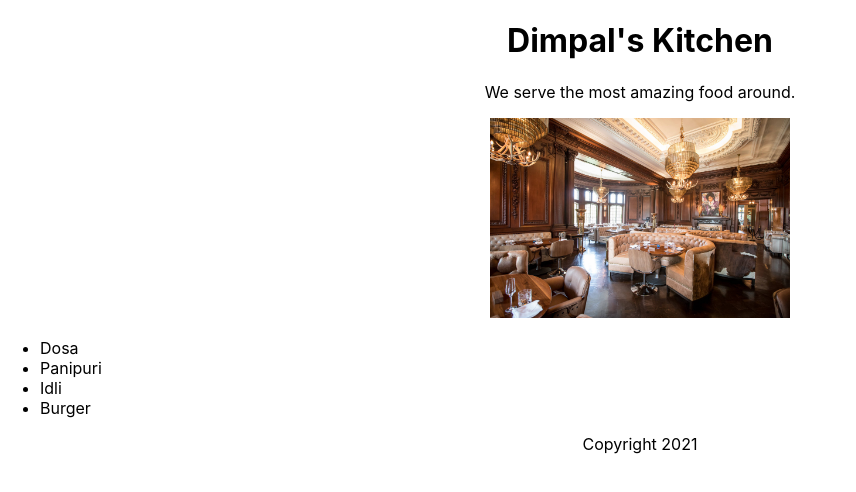
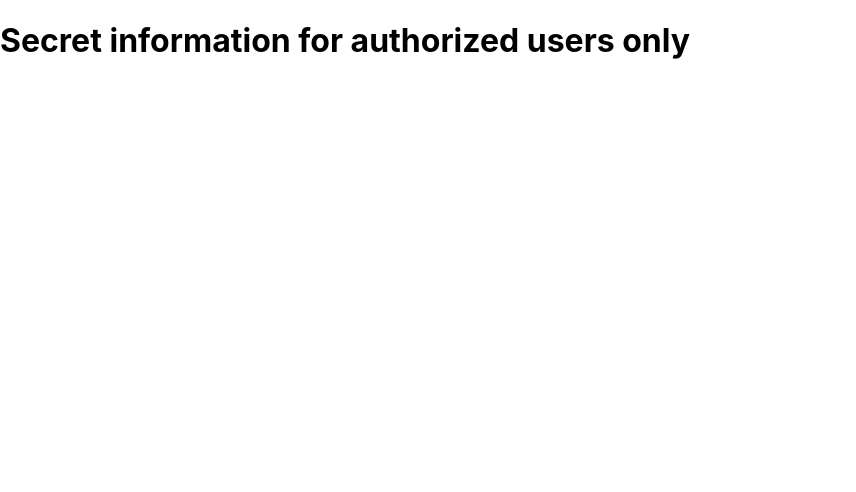
Before and after one commit to dhruvp1997/React-Tutorial, a React (Create React App) app in the folder react-essentials/: page / in a window 1280 px wide. Shown: the top 492 px of the page, without its empty margins (0-856 px from the left). Built offline with nearby package versions, Linux system fonts and the light colour scheme.

Commit message:
Removing parts and adding conditional rendering

```diff
--- a/react-essentials/src/App.js
+++ b/react-essentials/src/App.js
@@ -1,54 +1,20 @@
 import './App.css';
-import restaurant from "./restaurant.jpg"
 
-function Header(props){
-  return(
-    <header>
-      <h1>{props.name}'s Kitchen</h1>
-    </header>
-  );
-}
-function Main(props){
-  return(
-    <section>
-      <p>We serve the most {props.adjective} food around.</p>
-      {/* <img src="https://github.com/dhruvp1997.png" height={200}/> */}
-      <img src={restaurant} height={200} alt="Fancy Restaurant"/>
-      <ul style={{textAlign:"left"}}>
-        {
-          // props.dishes.map((dish,i) => <li key={i}>{dish}</li>)  When we use it as string
-          props.dishes.map((dish) => <li key={dish.id}>{dish.title}</li>) //When we pass as object
-        }
-      </ul>
-    </section>
-  );
-}
-function Footer(props){
-  return(
-    <footer>
-      <p>Copyright {props.year}</p>
-    </footer>
-  );
+function SecretComponent(){
+  return <h1>Secret information for authorized users only</h1>
 }
 
-const dishes = [
-  "Dosa",
-  "Panipuri",
-  "Idli",
-  "Burger",
-]
+function RegularComponent(){
+  return <h1>Everyone can see this component</h1>
+}
 
-const dishObjects = dishes.map((dish,i)=> ({id: i, title:dish})); //Object of dishes
-
-function App() {
-  return (
-    <div className="App"> {/* we can also wrap over here like index.js */}
-      <Header name="Dimpal" />
-      {/* <Main adjective="amazing" dishes={dishes} /> Using String property */}
-      <Main adjective="amazing" dishes={dishObjects} />
-      <Footer year={new Date().getFullYear()} />
-    </div>
-  );
+function App(props) {
+    if(props.authorized){
+      return <SecretComponent />
+    }
+    else{
+      return <RegularComponent />
+    }
 }
 
 export default App;
--- a/react-essentials/src/index.js
+++ b/react-essentials/src/index.js
@@ -3,19 +3,7 @@
 import './index.css';
 import App from "./App"
 
-// function AppTwo(){
-//   return <h1>This is second app</h1>
-// }
-
 ReactDOM.render(
-  /*<>
-  <React.Fragment>
-  <div>
-  <App />
-  <AppTwo />
-  </div>
-  </React.Fragment>
-  </>, Wrapping two component into one 3 different ways using div, react.fragment,empty tag*/
-  <App />,
+  <App authorized={true} />,
   document.getElementById('root')
 );
```
